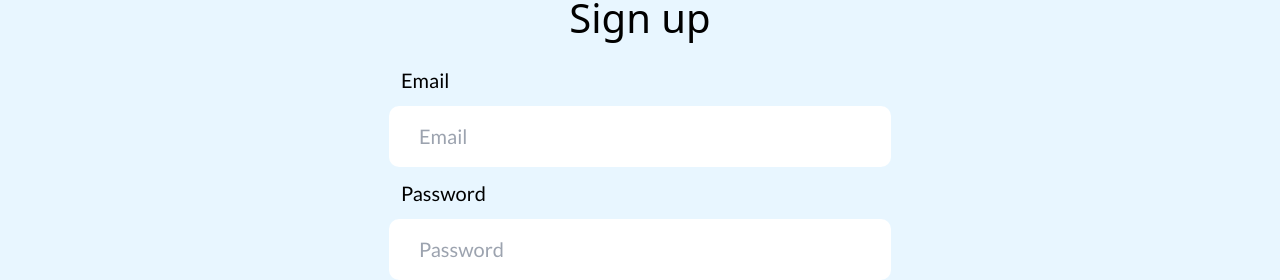
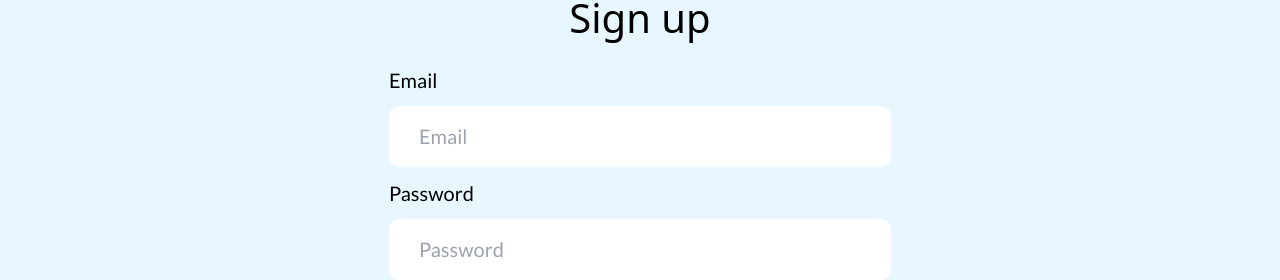
Before and after one commit to ucsc-blueprint/yfiob2, a Next.js app: page /sign-up in a window 1280 px wide. Shown: the part 135-415 px from the top of the page. Built offline with nearby package versions, Linux system fonts and the light colour scheme; no server answers.

Commit message:
Fixed Margin

```diff
--- a/src/app/sign-up/page.jsx
+++ b/src/app/sign-up/page.jsx
@@ -89,7 +89,7 @@ export const Page = () => {
                     </h1>
 
                     {/* Email Input */}
-                    <p className="text-left m-3 w-[502px] font-lato font-normal text-[20px] leading-[20px] tracking-normal">
+                    <p className="text-left w-[502px] font-lato font-normal text-[20px] leading-[20px] tracking-normal">
                         Email
                     </p>
                     <TextBox
@@ -103,7 +103,7 @@ export const Page = () => {
                     />
 
                     {/* Password Input */}
-                    <p className="text-left m-3 w-[502px] font-lato font-normal text-[20px] leading-[20px] tracking-normal">
+                    <p className="text-left w-[502px] font-lato font-normal text-[20px] leading-[20px] tracking-normal">
                         Password
                     </p>
                     <TextBox
@@ -116,7 +116,7 @@ export const Page = () => {
                             onBlur={(e) => e.target.style.color = "#898989"}
                     />
 
-                    <p className="text-left mt-3 w-[502px] font-lato font-normal text-[20px] leading-[20px] tracking-normal">
+                    <p className="text-left w-[502px] font-lato font-normal text-[20px] leading-[20px] tracking-normal">
                         School Information
                     </p>
 
```
